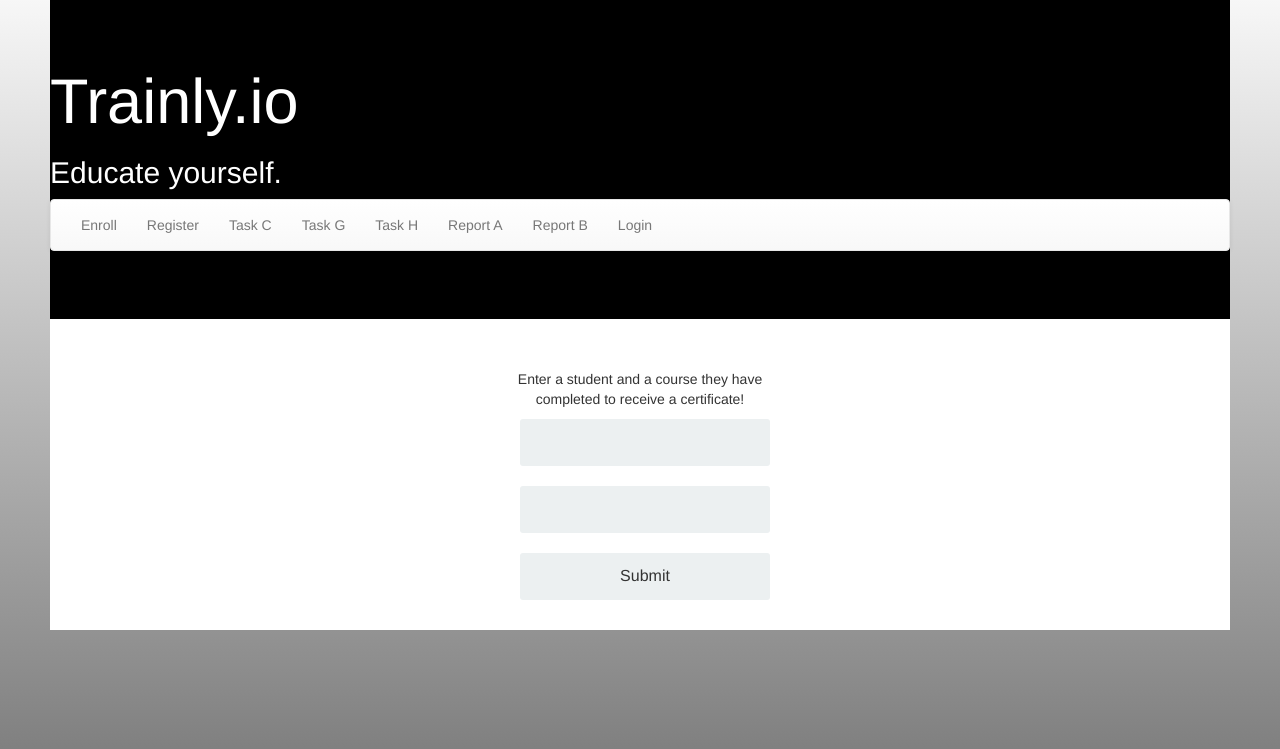
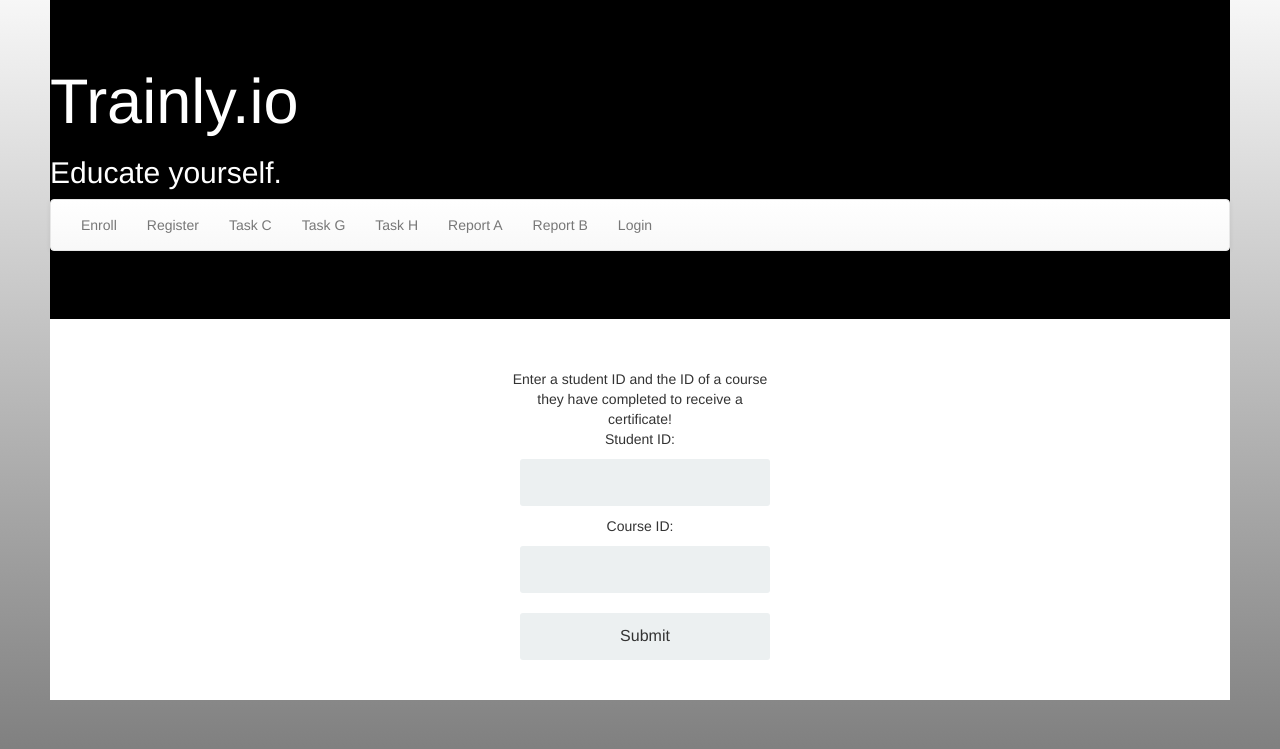
Before and after one commit to namratab94/course_management_system, a Python web app: template dbms_flask/app/templates/task_input_g.html in a window 1280 px wide. Shown: the part 51-800 px from the top of the page. Run offline with Jinja, Linux system fonts and the light colour scheme; the template is opened without the code that fills it, so the values that code supplies are empty, except form fields; form fields are guessed from the names that the template uses; some libraries are stand-ins or nearby versions.

Commit message:
added proper spacing and labels to forms

```diff
--- a/dbms_flask/app/templates/report_b.html
+++ b/dbms_flask/app/templates/report_b.html
@@ -7,11 +7,9 @@
 {% include 'header.html' %}
 
 <table style="width:100%">
-  <tr>
-     <th>Report B - The ratio of users transferring interested courses to enrolled courses,
+Report B - The ratio of users transferring interested courses to enrolled courses,
 	and enrolled courses to completed courses.
 	Users must live in country ___. Cities are ordered in descending order.</th>
-  </tr>
 
   <tr>
      <th>Country</th>
--- a/dbms_flask/app/templates/report_input_b.html
+++ b/dbms_flask/app/templates/report_input_b.html
@@ -20,9 +20,10 @@
 Report B shows the ratio of users transferring interested courses to enrolled courses,
 and enrolled courses to completed courses.
 Users must live in the given country. Cities are ordered in descending order.
+<p>
 
   {{ form.hidden_tag() }}
-To get report B, enter a country:
+To get report B, enter the name of a country:
   {{ form.Input() }}
   {{ form.submit }}
 </form>
--- a/dbms_flask/app/templates/task_input_c.html
+++ b/dbms_flask/app/templates/task_input_c.html
@@ -16,9 +16,10 @@
 {% include 'header.html' %}
 
 <form method="post" action="/task_c">
-Enter the name of a student to get a list of their relevant courses:
+Enter the ID of a student to get a list of their relevant courses:
+<p>
   {{ form.hidden_tag() }}
-  {{ form.Input() }}
+  Student ID:{{ form.Input() }}
   {{ form.submit }}
 </form>
 </body>
--- a/dbms_flask/app/templates/task_input_g.html
+++ b/dbms_flask/app/templates/task_input_g.html
@@ -16,10 +16,11 @@
 {% include 'header.html' %}
 
 <form method="post" action="/task_g">
-Enter a student and a course they have completed to receive a certificate!
+Enter a student ID and the ID of a course they have completed to receive a certificate!
   {{ form.hidden_tag() }}
-  {{ form.Input1() }}
-  {{ form.Input2() }}
+<p>
+  Student ID:{{ form.Input1() }}
+  Course ID:{{ form.Input2() }}
   {{ form.submit }}
 </form>
 </body>
--- a/dbms_flask/app/templates/task_input_h.html
+++ b/dbms_flask/app/templates/task_input_h.html
@@ -17,8 +17,9 @@
 
 <form method="post" action="/task_h">
 Enter a user ID to see account history!
+<p>
   {{ form.hidden_tag() }}
-  {{ form.Input() }}
+  User ID:{{ form.Input() }}
   {{ form.submit }}
 </form>
 </body>
```
